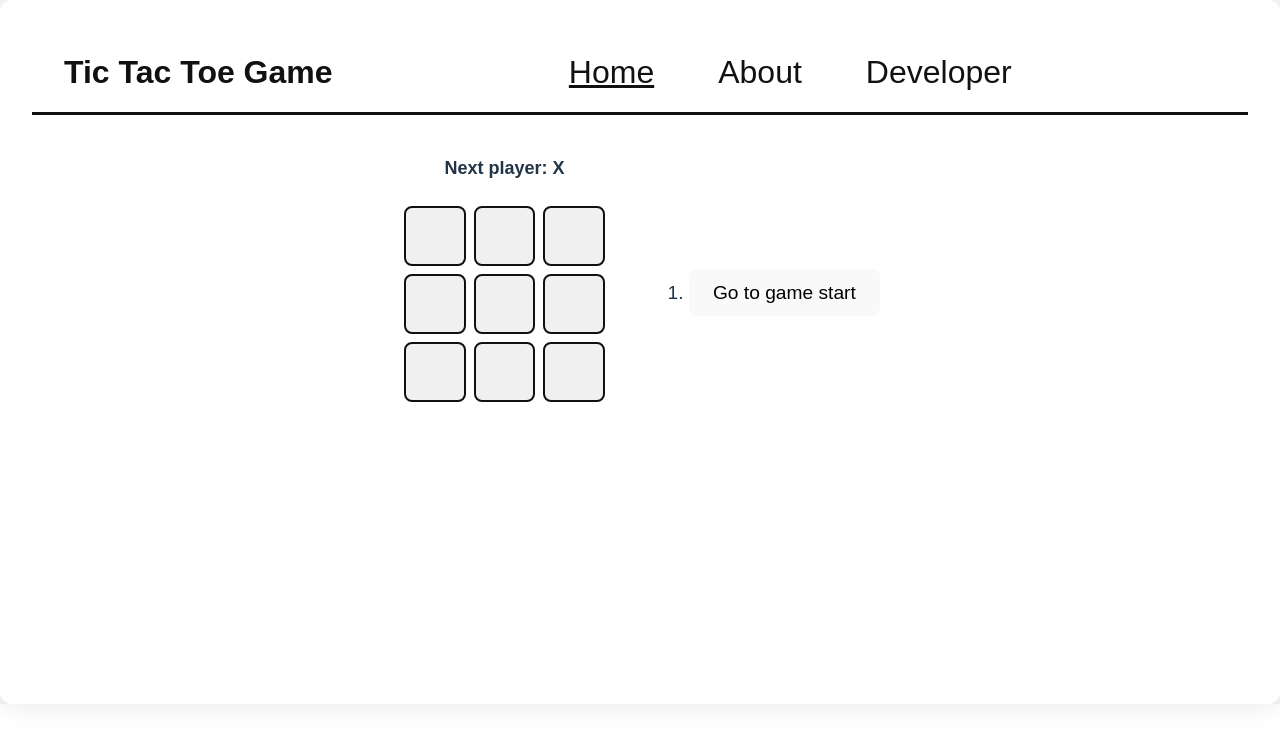
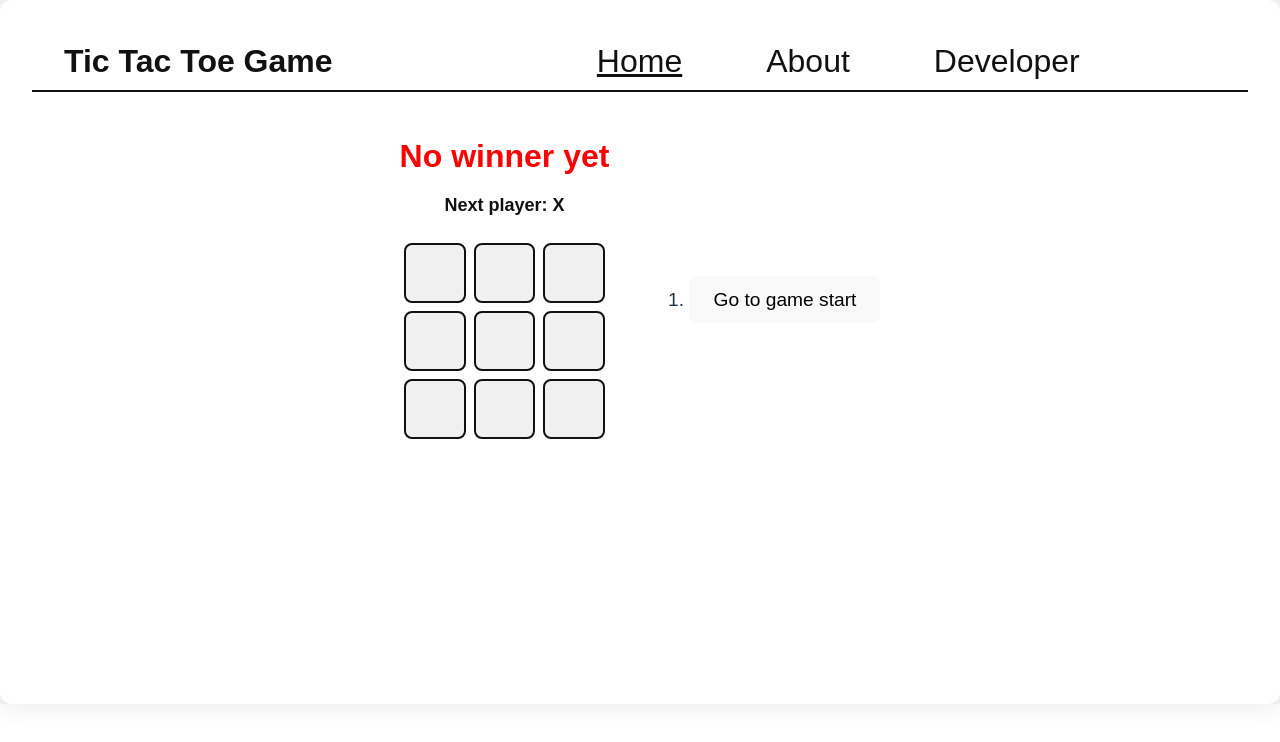
Before and after one commit to RAS19/Laboratory-Exercise-3, a React (Vite) app in the folder tic-tac-toe/: page / in a window 1280 px wide. Shown: the top 742 px of the page. Built offline with nearby package versions, Linux system fonts and the light colour scheme.

Commit message:
Fix design

```diff
--- a/tic-tac-toe/src/App.css
+++ b/tic-tac-toe/src/App.css
@@ -39,3 +39,45 @@
   align-items: center;
   gap: 20px;
 }
+
+.popup-overlay {
+  position: fixed;
+  top: 0;
+  left: 0;
+  right: 0;
+  bottom: 0;
+  background-color: rgba(0, 0, 0, 0.7);
+  display: flex;
+  justify-content: center;
+  align-items: center;
+  z-index: 1000;
+}
+
+.popup {
+  background: white;
+  padding: 2rem;
+  border-radius: 12px;
+  text-align: center;
+  box-shadow: 0 4px 20px rgba(0, 0, 0, 0.2);
+}
+
+.popup h2 {
+  margin-bottom: 1.5rem;
+  color: #111;
+  font-size: 2rem;
+}
+
+.popup button {
+  background-color: #4CAF50;
+  color: white;
+  font-size: 1.2rem;
+  padding: 0.8rem 1.5rem;
+  border: none;
+  border-radius: 6px;
+  cursor: pointer;
+  transition: background-color 0.2s;
+}
+
+.popup button:hover {
+  background-color: #45a049;
+}
--- a/tic-tac-toe/src/App.tsx
+++ b/tic-tac-toe/src/App.tsx
@@ -1,4 +1,4 @@
-import React, { useState } from 'react';
+import { useState } from 'react';
 import Board from './components/Board';
 import Navbar from './components/Navbar';
 import type { SquareValue } from './types/gameTypes';
@@ -18,15 +18,16 @@ function App() {
     setCurrentMove(nextHistory.length - 1);
   }
 
-  function jumpTo(move: number) {
-    setCurrentMove(move);
+  function handleResetGame() {
+    setHistory([Array(9).fill(null)]);
+    setCurrentMove(0);
   }
 
-  const moves = history.map((squares, move) => {
+  const moves = history.map((_, move) => {
     const description = move ? `Go to move #${move}` : 'Go to game start';
     return (
       <li key={move}>
-        <button onClick={() => jumpTo(move)}>{description}</button>
+        <button onClick={() => setCurrentMove(move)}>{description}</button>
       </li>
     );
   });
@@ -36,7 +37,12 @@ function App() {
     content = (
       <div className="game">
         <div className="game-board">
-          <Board xIsNext={xIsNext} squares={currentSquares} onPlay={handlePlay} />
+          <Board
+            xIsNext={xIsNext}
+            squares={currentSquares}
+            onPlay={handlePlay}
+            onPlayAgain={handleResetGame}
+          />
         </div>
         <div className="game-info">
           <ol>{moves}</ol>
@@ -46,7 +52,7 @@ function App() {
   } else if (activeTab === 'about') {
     content = (
       <div className="about">
-        <h2>About Tic Tac Toe</h2>
+        <h2>Tic Tac Toe</h2>
         <p>
           Tic Tac Toe, also known as Noughts and Crosses, is a classic game dating back to ancient Egypt.
           The modern version became popular in the 19th century. It is a simple strategy game played on a 3x3 grid,
@@ -57,7 +63,7 @@ function App() {
   } else if (activeTab === 'developer') {
     content = (
       <div className="developer">
-        <h2>Developer</h2>
+        <h2>Developer Information</h2>
         <p>
           This Tic Tac Toe game was created by [Your Name].<br />
           Contact: [your.email@example.com]
--- a/tic-tac-toe/src/components/Board.tsx
+++ b/tic-tac-toe/src/components/Board.tsx
@@ -1,11 +1,30 @@
-import React from 'react';
+import React, { useState, useEffect } from 'react';
 import Square from './Square';
 import type { BoardProps } from '../types/gameTypes';
-import { calculateWinner } from '../utils/gameUtils';
+import { calculateWinner, checkDraw } from '../utils/gameUtils';
 
-const Board: React.FC<BoardProps> = ({ xIsNext, squares, onPlay }) => {
+interface BoardPropsWithReset extends BoardProps {
+  onPlayAgain?: () => void;
+}
+
+const Board: React.FC<BoardPropsWithReset> = ({ xIsNext, squares, onPlay, onPlayAgain }) => {
+  const [showPopup, setShowPopup] = useState(false);
+  const [isDraw, setIsDraw] = useState(false);
+
+  const winner = calculateWinner(squares);
+
+  useEffect(() => {
+    if (winner) {
+      setShowPopup(true);
+      setIsDraw(false);
+    } else if (checkDraw(squares)) {
+      setShowPopup(true);
+      setIsDraw(true);
+    }
+  }, [winner, squares]);
+
   function handleClick(i: number) {
-    if (calculateWinner(squares) || squares[i]) {
+    if (winner || squares[i] || checkDraw(squares)) {
       return;
     }
     const nextSquares = squares.slice();
@@ -13,17 +32,20 @@ const Board: React.FC<BoardProps> = ({ xIsNext, squares, onPlay }) => {
     onPlay(nextSquares);
   }
 
-  const winner = calculateWinner(squares);
-  let status;
-  if (winner) {
-    status = 'Winner: ' + winner;
-  } else {
-    status = 'Next player: ' + (xIsNext ? 'X' : 'O');
+  function handlePlayAgain() {
+    setShowPopup(false);
+    setIsDraw(false);
+    if (onPlayAgain) onPlayAgain();
   }
 
   return (
     <>
-      <div className="status">{status}</div>
+      <div className="winner-title">
+        {winner ? `Winner: ${winner}` : isDraw ? "It's a Draw!" : 'No winner yet'}
+      </div>
+      <div className="status">
+        {winner || isDraw ? '' : `Next player: ${xIsNext ? 'X' : 'O'}`}
+      </div>
       <div className="board-row">
         <Square value={squares[0]} onSquareClick={() => handleClick(0)} />
         <Square value={squares[1]} onSquareClick={() => handleClick(1)} />
@@ -39,6 +61,14 @@ const Board: React.FC<BoardProps> = ({ xIsNext, squares, onPlay }) => {
         <Square value={squares[7]} onSquareClick={() => handleClick(7)} />
         <Square value={squares[8]} onSquareClick={() => handleClick(8)} />
       </div>
+      {showPopup && (
+        <div className="popup-overlay">
+          <div className="popup">
+            <h2>{isDraw ? "It's a Draw!" : `Winner: ${winner}`}</h2>
+            <button onClick={handlePlayAgain}>Play Again</button>
+          </div>
+        </div>
+      )}
     </>
   );
 };
--- a/tic-tac-toe/src/index.css
+++ b/tic-tac-toe/src/index.css
@@ -65,10 +65,10 @@ button:focus-visible {
 .navbar {
   width: 100%;
   background: #fff;
-  padding: 16px 0;
+  padding: 5px 0;
   display: flex;
-  align-items: center;
-  border-bottom: 3px solid #111;
+  align-items: left;
+  border-bottom: 2px solid #111;
   font-family: Arial, sans-serif;
 }
 
@@ -77,15 +77,15 @@ button:focus-visible {
   font-size: 2rem;
   font-weight: bold;
   margin-left: 32px;
-  flex: 0 0 auto; /* Prevents growing */
+  flex: 0 0 auto;
 }
 
 .navbar-links {
   display: flex;
   gap: 64px;
-  margin: 0 auto;
   flex: 1;
-  justify-content: center; /* Center the links */
+  justify-content: center;
+  margin-left: 1in;
 }
 
 .navbar-links button {
@@ -94,9 +94,10 @@ button:focus-visible {
   font-size: 2rem;
   font-family: inherit;
   cursor: pointer;
-  font-weight: 500;
+  font-weight: 250;
   color: #111;
-  padding: 0;
+  padding: 1px 10px 0;
+  flex: 0 0 auto;
 }
 
 .navbar-links .active {
@@ -131,7 +132,7 @@ button:focus-visible {
 }
 
 .square {
-  color: #111; /* Make X and O black */
+  color: #111;
   width: 100px;
   height: 100px;
   font-size: 3rem;
@@ -141,13 +142,25 @@ button:focus-visible {
   border: 2px solid #111;
   border-radius: 8px;
   transition: background 0.2s;
+  display: flex;
+  align-items: center;
+  justify-content: center;
 }
 
 .square:hover {
-  background: #e0e0e0;
+  background: #6debda;
+}
+
+.winner-title {
+  text-align: center;
+  font-size: 2rem;
+  font-weight: bold;
+  margin-bottom: 12px;
+  color: #f90303;
 }
 
 .status {
+  color: #111;
   margin-bottom: 10px;
   font-weight: bold;
   font-size: 1.3rem;
@@ -157,14 +170,61 @@ button:focus-visible {
   max-width: 700px;
   margin: 40px auto;
   padding: 24px;
-  background: #fff;
+  background: #ffffff;
   border-radius: 8px;
   box-shadow: 0 2px 8px rgba(0,0,0,0.05);
   text-align: center;
+  color: #000000;
 }
 
 .about h2, .developer h2 {
-  margin-top: 0;
+  color: #000000;
+}
+
+.about p, .developer p {
+  color: #000000;
+}
+
+.popup-overlay {
+  position: fixed;
+  top: 0;
+  left: 0;
+  right: 0;
+  bottom: 0;
+  background-color: rgba(0, 0, 0, 0.7);
+  display: flex;
+  justify-content: center;
+  align-items: center;
+  z-index: 1000;
+}
+
+.popup {
+  background: white;
+  padding: 2rem;
+  border-radius: 12px;
+  text-align: center;
+  box-shadow: 0 4px 20px rgba(0, 0, 0, 0.2);
+}
+
+.popup h2 {
+  margin-bottom: 1.5rem;
+  color: #111;
+  font-size: 2rem;
+}
+
+.popup button {
+  background-color: #4CAF50;
+  color: white;
+  font-size: 1.2rem;
+  padding: 0.8rem 1.5rem;
+  border: none;
+  border-radius: 6px;
+  cursor: pointer;
+  transition: background-color 0.2s;
+}
+
+.popup button:hover {
+  background-color: #45a049;
 }
 
 @media (prefers-color-scheme: light) {
--- a/tic-tac-toe/src/utils/gameUtils.ts
+++ b/tic-tac-toe/src/utils/gameUtils.ts
@@ -23,3 +23,7 @@ export function calculateWinner(squares: SquareValue[]): SquareValue {
   }
   return null;
 }
+
+export function checkDraw(squares: SquareValue[]): boolean {
+  return squares.every(square => square !== null) && calculateWinner(squares) === null;
+}
```
